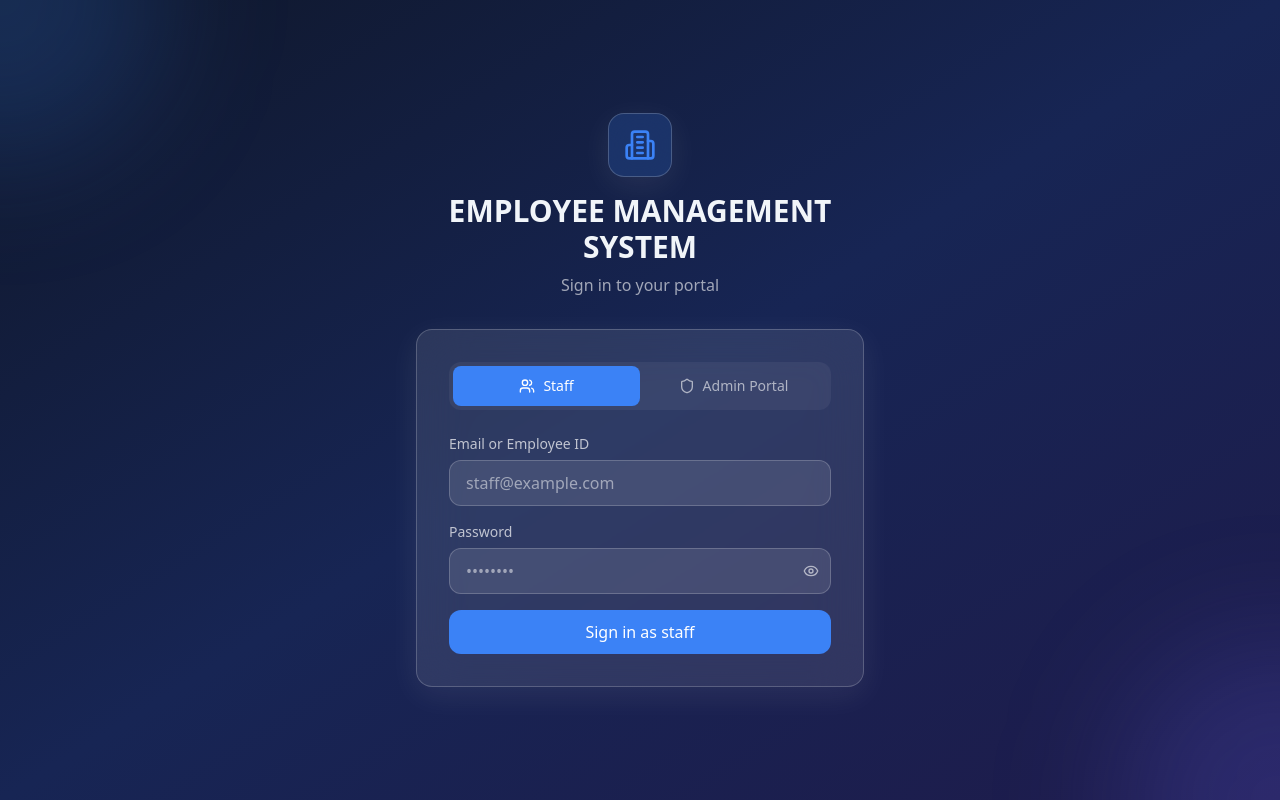
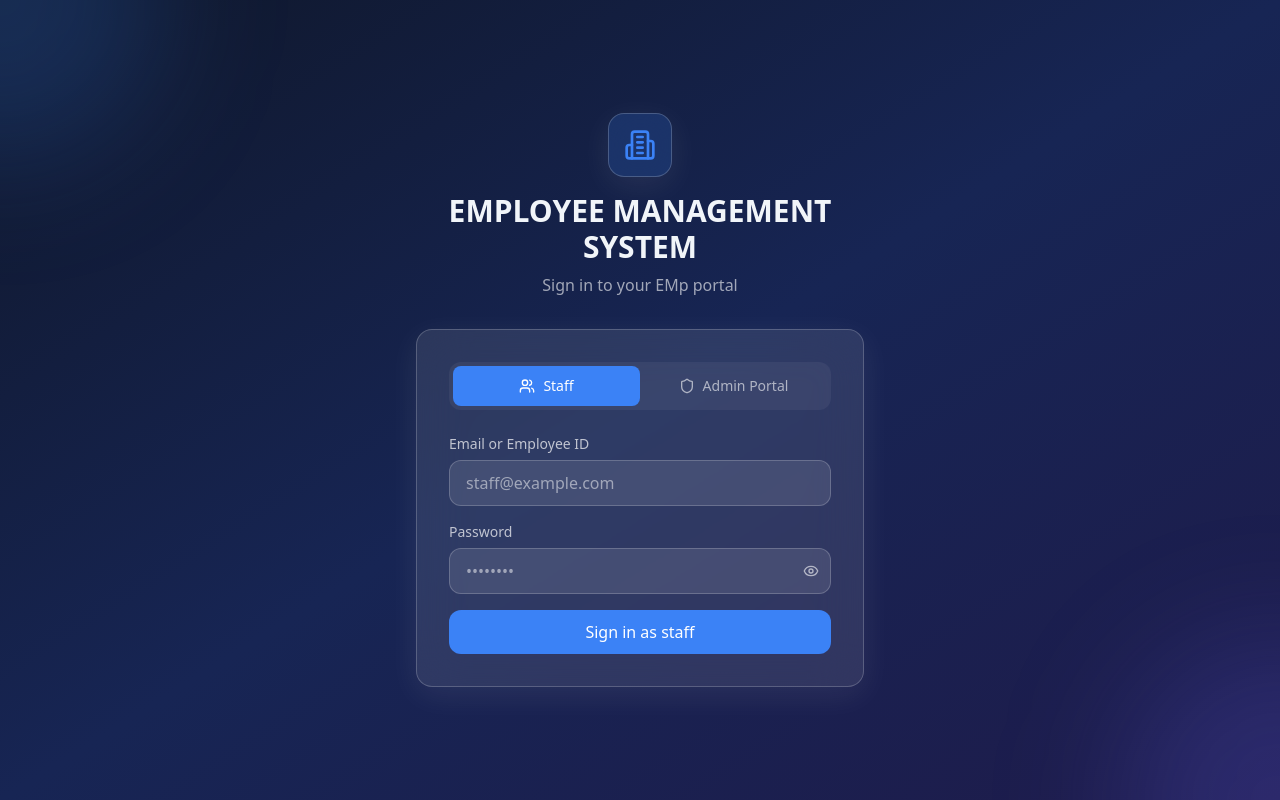
Before and after one commit to RAMISETTYRANISATHWIKA/Employee_Management_System_2, a React (Vite) app in the folder client/: page /login in a window 1280 px wide. Built offline with nearby package versions, Linux system fonts and the light colour scheme; no server answers.

Commit message:
Update sign-in prompt text in Login component

```diff
--- a/client/src/pages/auth/Login.jsx
+++ b/client/src/pages/auth/Login.jsx
@@ -48,7 +48,7 @@ export default function Login() {
             <Building2 className="h-8 w-8 text-primary" />
           </div>
           <h1 className="text-3xl font-bold">EMPLOYEE MANAGEMENT SYSTEM</h1>
-          <p className="mt-2 text-white/60">Sign in to your portal</p>
+          <p className="mt-2 text-white/60">Sign in to your EMp portal</p>
         </div>
 
         <div className="glass rounded-2xl p-8">
```
